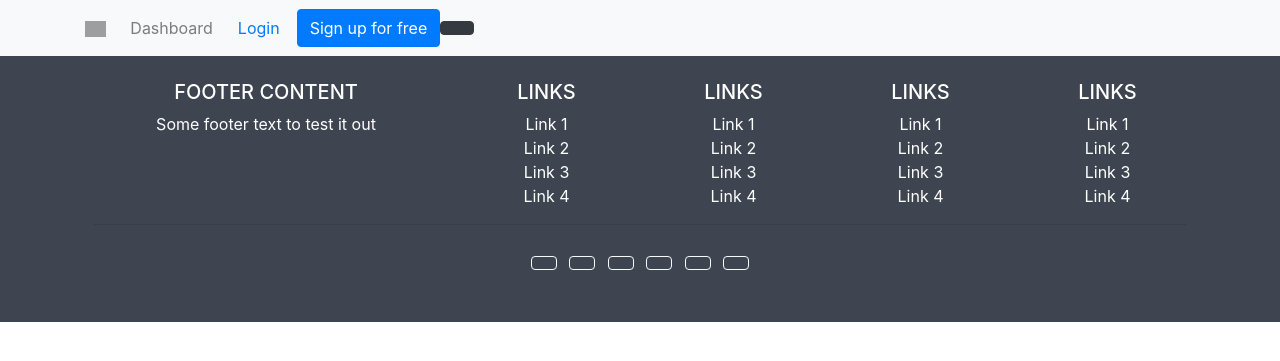
After one commit to OnlyOL/BlogTypeProject, a Django app: template blog/templates/blog/main.html in a window 1280 px wide. The commit adds this page. Shown: the top 361 px of the page. Run offline with Django 4.2, Linux system fonts and the light colour scheme; the template is opened without the code that fills it: most values are stand-ins (such as "Sample title", 1, 10 or a date in 2020); some libraries are stand-ins or nearby versions; grey boxes are pictures that could not be loaded.

Commit message:
Template HTML files

```diff
--- /dev/null
+++ b/blog/templates/blog/main.html
@@ -0,0 +1,258 @@
+<!DOCTYPE html>
+<html lang="en">
+<head>
+    <meta charset="UTF-8">
+    <link rel="stylesheet" href="https://cdn.jsdelivr.net/npm/bootstrap@4.3.1/dist/css/bootstrap.min.css" integrity="sha384-ggOyR0iXCbMQv3Xipma34MD+dH/1fQ784/j6cY/iJTQUOhcWr7x9JvoRxT2MZw1T" crossorigin="anonymous">
+    <script src="https://code.jquery.com/jquery-3.3.1.slim.min.js" integrity="sha384-q8i/X+965DzO0rT7abK41JStQIAqVgRVzpbzo5smXKp4YfRvH+8abtTE1Pi6jizo" crossorigin="anonymous"></script>
+    <script src="https://cdn.jsdelivr.net/npm/popper.js@1.14.7/dist/umd/popper.min.js" integrity="sha384-UO2eT0CpHqdSJQ6hJty5KVphtPhzWj9WO1clHTMGa3JDZwrnQq4sF86dIHNDz0W1" crossorigin="anonymous"></script>
+    <script src="https://cdn.jsdelivr.net/npm/bootstrap@4.3.1/dist/js/bootstrap.min.js" integrity="sha384-JjSmVgyd0p3pXB1rRibZUAYoIIy6OrQ6VrjIEaFf/nJGzIxFDsf4x0xIM+B07jRM" crossorigin="anonymous"></script>
+    <title>{{title}}</title>
+</head>
+<body>
+<!-- Navbar -->
+<nav class="navbar navbar-expand-lg navbar-light bg-light">
+  <!-- Container wrapper -->
+  <div class="container">
+    <!-- Navbar brand -->
+    <a class="navbar-brand me-2" href="https://mdbgo.com/">
+      <img
+        src="https://mdbcdn.b-cdn.net/img/logo/mdb-transaprent-noshadows.webp"
+        height="16"
+        alt="MDB Logo"
+        loading="lazy"
+        style="margin-top: -1px;"
+      />
+    </a>
+
+    <!-- Toggle button -->
+    <button
+      class="navbar-toggler"
+      type="button"
+      data-mdb-toggle="collapse"
+      data-mdb-target="#navbarButtonsExample"
+      aria-controls="navbarButtonsExample"
+      aria-expanded="false"
+      aria-label="Toggle navigation"
+    >
+      <i class="fas fa-bars"></i>
+    </button>
+
+    <!-- Collapsible wrapper -->
+    <div class="collapse navbar-collapse" id="navbarButtonsExample">
+      <!-- Left links -->
+      <ul class="navbar-nav me-auto mb-2 mb-lg-0">
+        <li class="nav-item">
+          <a class="nav-link" href="#">Dashboard</a>
+        </li>
+      </ul>
+      <!-- Left links -->
+
+      <div class="d-flex align-items-center">
+        <button type="button" class="btn btn-link px-3 me-2">
+          Login
+        </button>
+        <button type="button" class="btn btn-primary me-3">
+          Sign up for free
+        </button>
+        <a
+          class="btn btn-dark px-3"
+          href="https://github.com/mdbootstrap/mdb-ui-kit"
+          role="button"
+          ><i class="fab fa-github"></i
+        ></a>
+      </div>
+    </div>
+    <!-- Collapsible wrapper -->
+  </div>
+  <!-- Container wrapper -->
+</nav>
+<!-- Navbar -->
+
+{% block content %}
+
+{% endblock %}
+
+
+
+
+
+
+
+
+
+
+
+
+
+
+
+
+
+  <!-- Footer -->
+  <footer
+          class="text-center text-lg-start text-white"
+          style="background-color: #3e4551"
+          >
+    <!-- Grid container -->
+    <div class="container p-4 pb-0">
+      <!-- Section: Links -->
+      <section class="">
+        <!--Grid row-->
+        <div class="row">
+          <!--Grid column-->
+          <div class="col-lg-4 col-md-6 mb-4 mb-md-0">
+            <h5 class="text-uppercase">FOOTER CONTENT</h5>
+
+            <p>
+              Some footer text to test it out
+            </p>
+          </div>
+          <!--Grid column-->
+
+          <!--Grid column-->
+          <div class="col-lg-2 col-md-6 mb-4 mb-md-0">
+            <h5 class="text-uppercase">Links</h5>
+
+            <ul class="list-unstyled mb-0">
+              <li>
+                <a href="#!" class="text-white">Link 1</a>
+              </li>
+              <li>
+                <a href="#!" class="text-white">Link 2</a>
+              </li>
+              <li>
+                <a href="#!" class="text-white">Link 3</a>
+              </li>
+              <li>
+                <a href="#!" class="text-white">Link 4</a>
+              </li>
+            </ul>
+          </div>
+          <!--Grid column-->
+
+          <!--Grid column-->
+          <div class="col-lg-2 col-md-6 mb-4 mb-md-0">
+            <h5 class="text-uppercase">Links</h5>
+
+            <ul class="list-unstyled mb-0">
+              <li>
+                <a href="#!" class="text-white">Link 1</a>
+              </li>
+              <li>
+                <a href="#!" class="text-white">Link 2</a>
+              </li>
+              <li>
+                <a href="#!" class="text-white">Link 3</a>
+              </li>
+              <li>
+                <a href="#!" class="text-white">Link 4</a>
+              </li>
+            </ul>
+          </div>
+          <!--Grid column-->
+
+          <!--Grid column-->
+          <div class="col-lg-2 col-md-6 mb-4 mb-md-0">
+            <h5 class="text-uppercase">Links</h5>
+
+            <ul class="list-unstyled mb-0">
+              <li>
+                <a href="#!" class="text-white">Link 1</a>
+              </li>
+              <li>
+                <a href="#!" class="text-white">Link 2</a>
+              </li>
+              <li>
+                <a href="#!" class="text-white">Link 3</a>
+              </li>
+              <li>
+                <a href="#!" class="text-white">Link 4</a>
+              </li>
+            </ul>
+          </div>
+          <!--Grid column-->
+
+          <!--Grid column-->
+          <div class="col-lg-2 col-md-6 mb-4 mb-md-0">
+            <h5 class="text-uppercase">Links</h5>
+
+            <ul class="list-unstyled mb-0">
+              <li>
+                <a href="#!" class="text-white">Link 1</a>
+              </li>
+              <li>
+                <a href="#!" class="text-white">Link 2</a>
+              </li>
+              <li>
+                <a href="#!" class="text-white">Link 3</a>
+              </li>
+              <li>
+                <a href="#!" class="text-white">Link 4</a>
+              </li>
+            </ul>
+          </div>
+          <!--Grid column-->
+        </div>
+        <!--Grid row-->
+      </section>
+      <!-- Section: Links -->
+      <hr class="mb-4" />
+
+      <!-- Section: Social media -->
+      <section class="mb-4 text-center">
+        <!-- Facebook -->
+        <a
+           class="btn btn-outline-light btn-floating m-1"
+           href="#!"
+           role="button"
+           ><i class="fab fa-facebook-f"></i
+          ></a>
+
+        <!-- Twitter -->
+        <a
+           class="btn btn-outline-light btn-floating m-1"
+           href="#!"
+           role="button"
+           ><i class="fab fa-twitter"></i
+          ></a>
+
+        <!-- Google -->
+        <a
+           class="btn btn-outline-light btn-floating m-1"
+           href="#!"
+           role="button"
+           ><i class="fab fa-google"></i
+          ></a>
+
+        <!-- Instagram -->
+        <a
+           class="btn btn-outline-light btn-floating m-1"
+           href="#!"
+           role="button"
+           ><i class="fab fa-instagram"></i
+          ></a>
+
+        <!-- Linkedin -->
+        <a
+           class="btn btn-outline-light btn-floating m-1"
+           href="#!"
+           role="button"
+           ><i class="fab fa-linkedin-in"></i
+          ></a>
+
+        <!-- Github -->
+        <a
+           class="btn btn-outline-light btn-floating m-1"
+           href="#!"
+           role="button"
+           ><i class="fa-brands fa-github"></i>
+        </a>
+      </section>
+      <!-- Section: Social media -->
+    </div>
+    <!-- Grid container -->
+  </footer>
+  <!-- Footer -->
+
+</body>
+</html>
```
Also changed, not shown: blog/templates/blog/index.html (+5 -10 lines).
